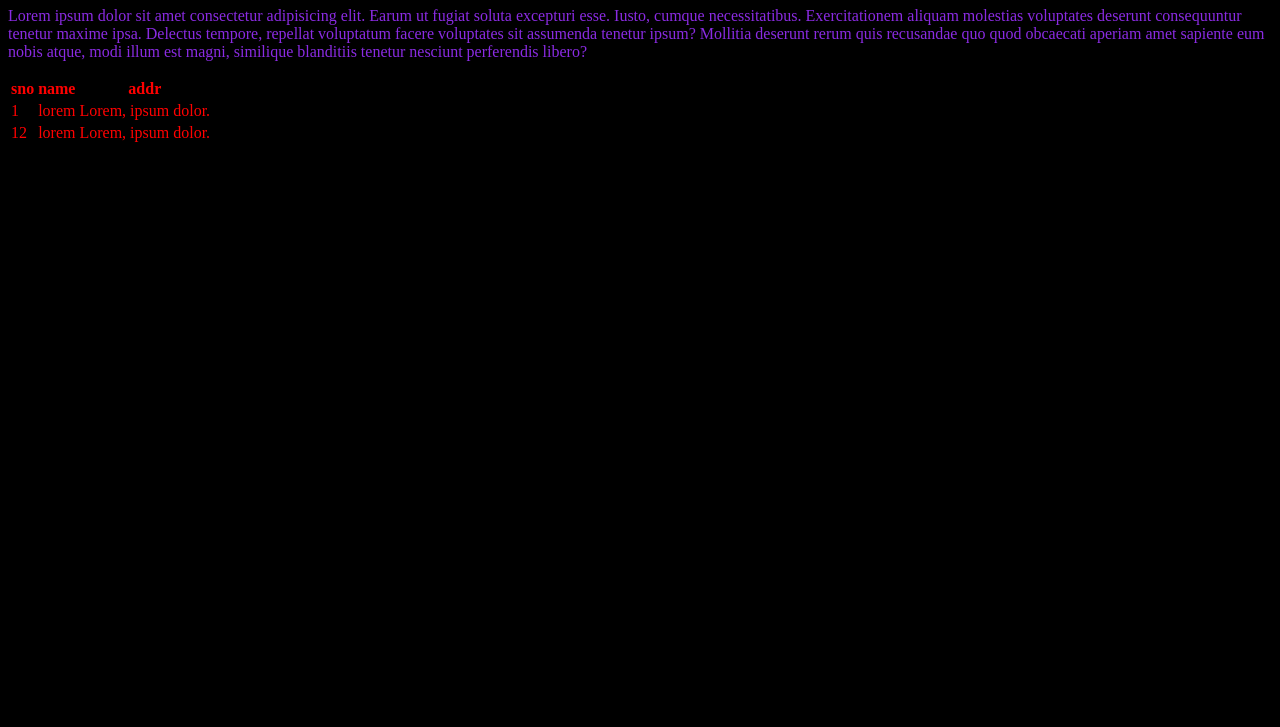
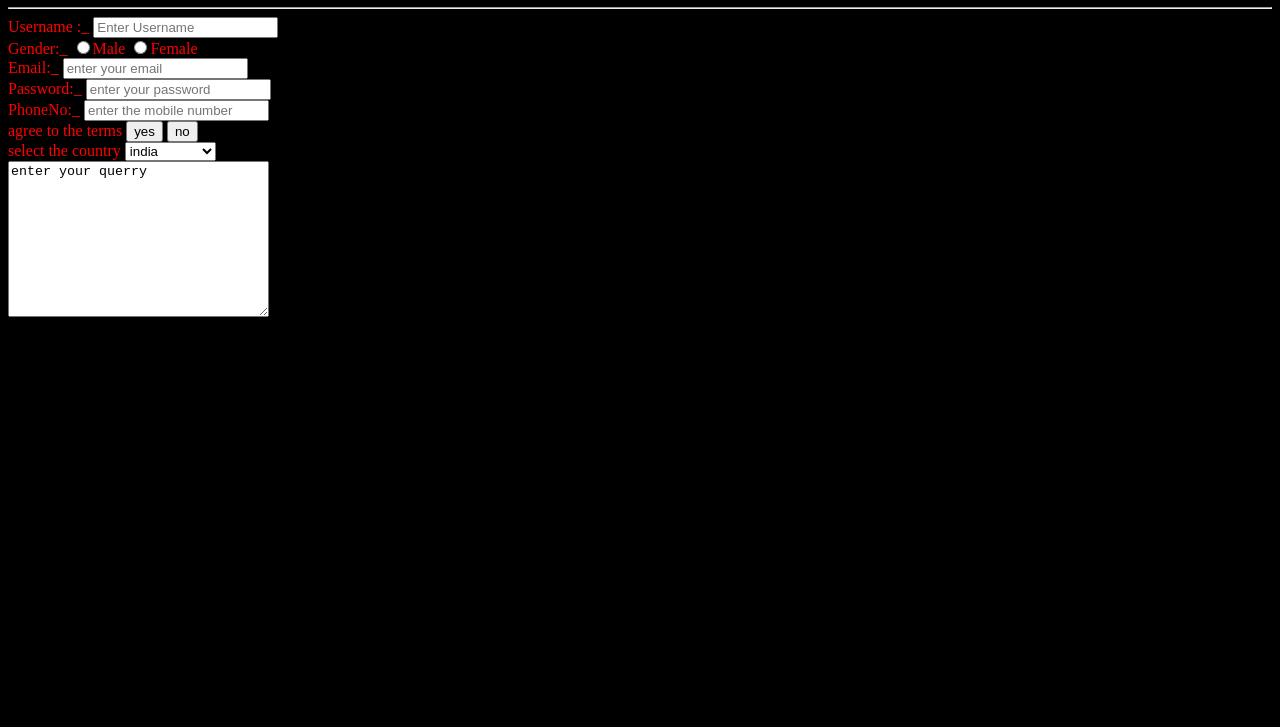
Before and after one commit to BhargavEstevan/code, a plain HTML site: page index.html in a window 1280 px wide. Shown: the part 73-800 px from the top of the page. Drawn offline with Linux system fonts and the light colour scheme.

Commit message:
Update index.html

```diff
--- a/index.html
+++ b/index.html
@@ -1,32 +1,46 @@
 <!DOCTYPE html>
 <html lang="en">
+
 <head>
     <meta charset="UTF-8">
     <meta name="viewport" content="width=device-width, initial-scale=1.0">
-    <title>My Bookmarks - Bhargav</title>
+    <title>Forms - lets learn it</title>
     <link rel="stylesheet" href="style.css">
 </head>
+
 <body>
-    <h1>THE CURRENCY</h1>
-    <p>Lorem ipsum dolor sit amet consectetur adipisicing elit. Earum ut fugiat soluta excepturi esse. Iusto, cumque necessitatibus. Exercitationem aliquam molestias voluptates deserunt consequuntur tenetur maxime ipsa. Delectus tempore, repellat voluptatum facere voluptates sit assumenda tenetur ipsum? Mollitia deserunt rerum quis recusandae quo quod obcaecati aperiam amet sapiente eum nobis atque, modi illum est magni, similique blanditiis tenetur nesciunt perferendis libero?</p>
-    <!-- <img src="dollar.p.png" alt="no image" srcset=""> -->
-    <table>
-        <tr>
-            <th>sno</th>
-            <th>name</th>
-            <th>addr</th>
-        </tr>
-        <tr>
-           <td>1</td>
-           <td>lorem</td>
-           <td>Lorem, ipsum dolor.</td>
-        </tr>
-        <tr>
-           <td>12</td>
-           <td>lorem</td>
-           <td>Lorem, ipsum dolor.</td>
-        </tr>
-    </table>
-    <script src="script.js"></script>
+    <h1>this are the HTML forms </h1>
+    <hr>
+    <form action="">
+        <label for="username">Username :_</label>
+        <input type="text" name="username" placeholder="Enter Username">
+        <br>
+        <label for="gender">Gender:_</label>
+        <input type="radio" name="gender" value="male">Male
+        <input type="radio" name="gender" value="female">Female
+        <br>
+        <label for="email">Email:_</label>
+        <input type="email" name="email" placeholder="enter your email">
+        <br>
+        <label for="password">Password:_</label>
+        <input type="password" name="password" placeholder="enter your password">
+        <br>
+        <label for="phno">PhoneNo:_</label>
+        <input type="number" name="phno" placeholder="enter the mobile number">
+        <br>
+        <label for="select">agree to the terms</label>
+        <input type="button" name="select" value="yes">
+        <input type="button" name="select" value="no">
+        <br>
+        <label for="country">select the country</label>
+        <select name="country" id="">
+            <option value="india">india</option>
+            <option value="srilanka">srilanka</option>
+            <option value="bangladesh">bangladesh</option>
+        </select>
+        <br>
+        <textarea name="text" id="" cols="30" rows="10">enter your querry</textarea>
+    </form>
 </body>
+
 </html>
```
